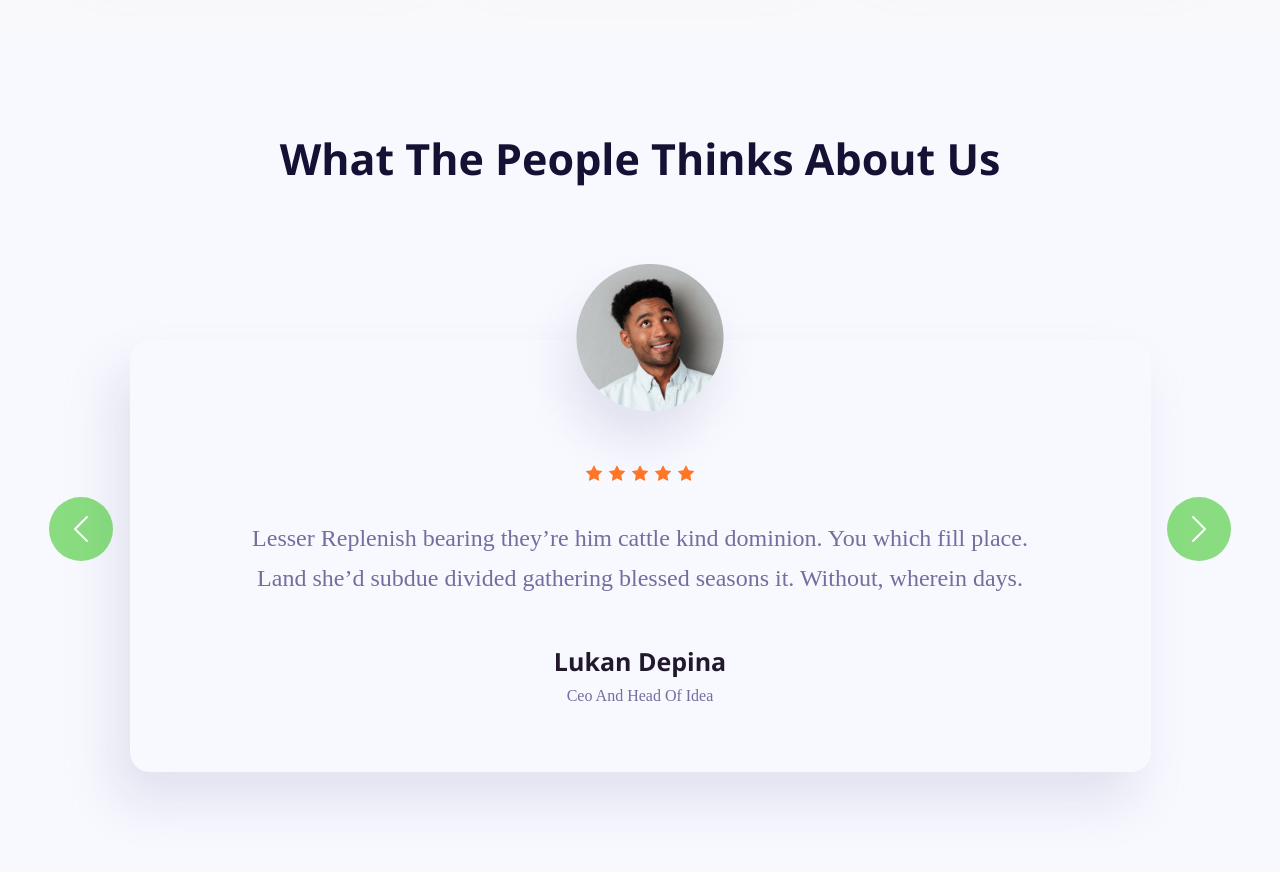
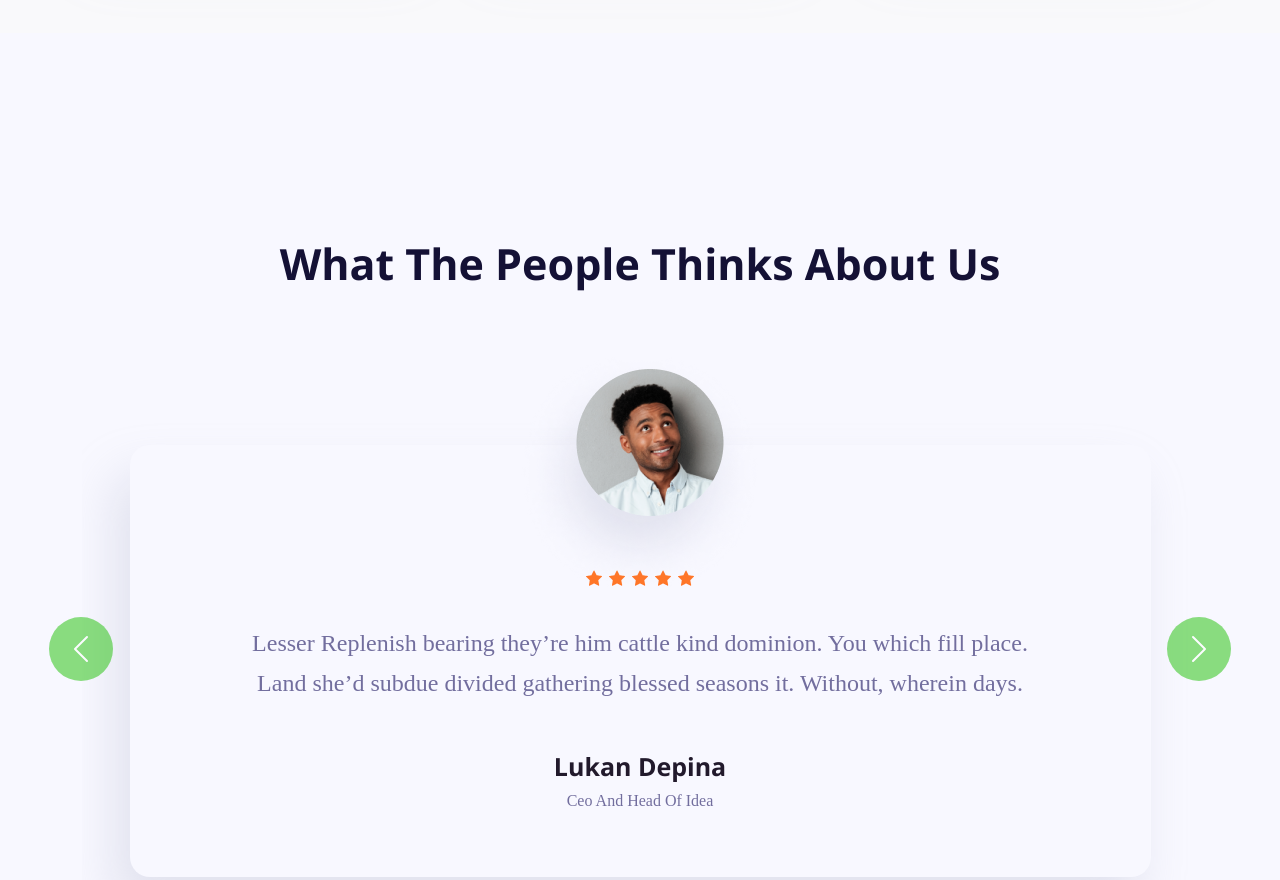
Before and after one commit to MonjurElahiTouheed/Innovate, a plain HTML site: page index.html in a window 1280 px wide. Shown: the part 5020-5900 px from the top of the page. Drawn offline with nearby package versions, Linux system fonts and the light colour scheme; a web font is replaced by a local one.

Commit message:
fixed the carousel overflow issue

```diff
--- a/css/style.css
+++ b/css/style.css
@@ -676,7 +676,7 @@ li {
 }
 
 .carousel-inner {
-    overflow: visible;
+    padding: 105px 0;
 }
 
 .carousel button {
```
